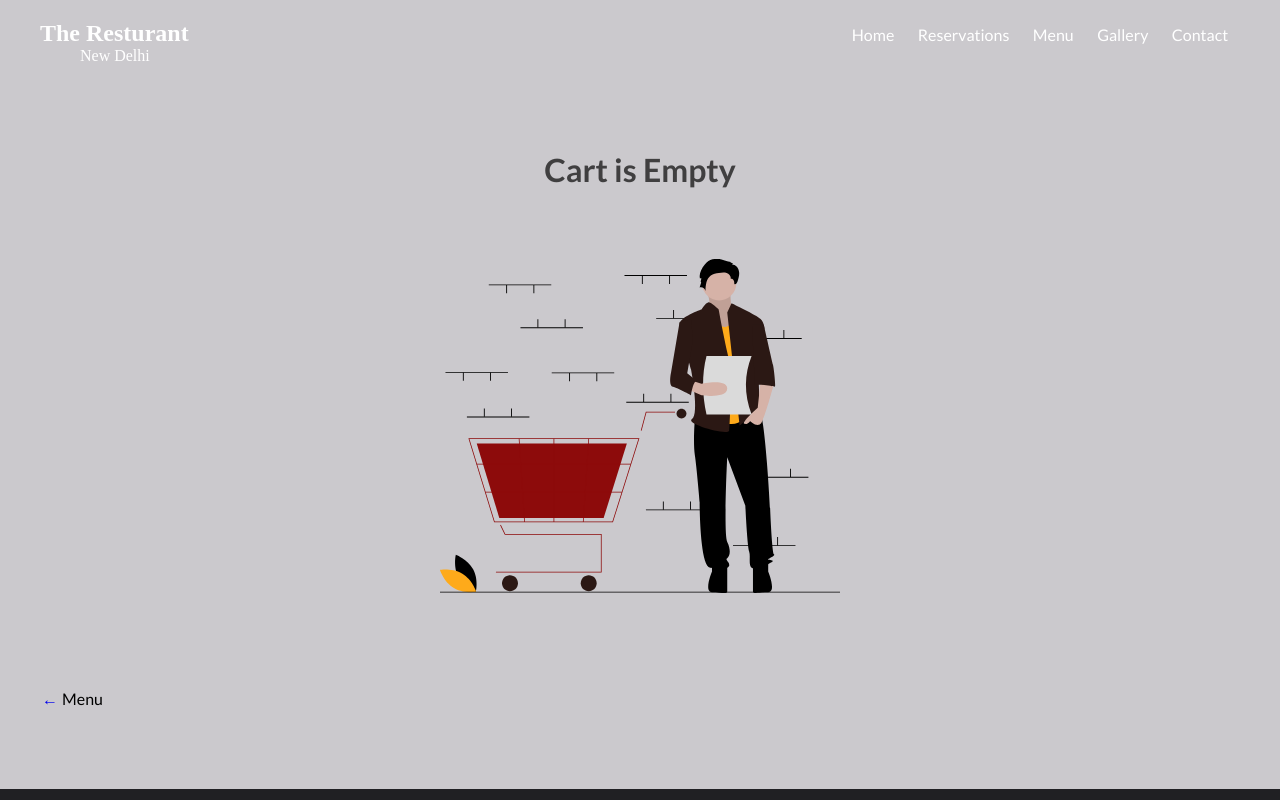
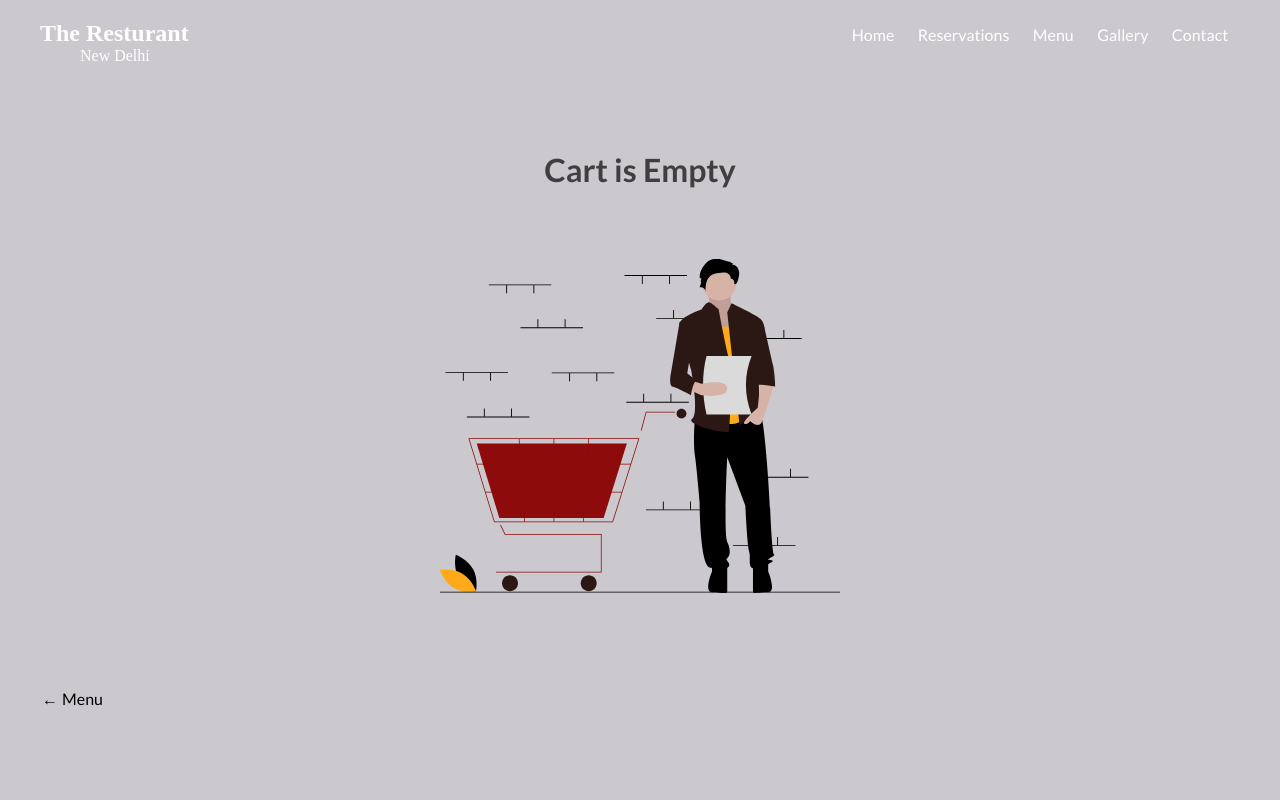
Before and after one commit to Aksharmeet/react-resturant, a React (Create React App) app: page /Order in a window 1280 px wide. Shown: the top 800 px of the page. Built offline with nearby package versions, Linux system fonts and the light colour scheme; a web font is replaced by a local one.

Commit message:
changes on order page

```diff
--- a/src/pages/Menu/Order.js
+++ b/src/pages/Menu/Order.js
@@ -59,7 +59,7 @@ function Order(props) {
                 </TotalAmounte>
                 <NavLink to="/Menu">
                         <GoBack>
-                        <div>&larr;</div>
+                        <div className='arrow'>&larr;</div>
                         <p>Menu</p>
                         </GoBack>
                 </NavLink>
@@ -94,7 +94,10 @@ const Main =styled.div`
     padding:100px 40px;
     color:#000000af;
 
-
+    a{
+        text-decoration:none;
+        color:#000;
+     }
 
 `
 const MainCart = styled.div`
@@ -215,15 +218,19 @@ const GoBack = styled.div`
    align-items:baseline;
    width:65px;
    margin:0;
-   position:absolute;
-   top:0;
+   transition:transform .2s ;
    p{
     color:#000;
-    text-decoration:none;
     font-size:1rem;
-    transition:font-size .2s ;
+
+    }
     :hover{
-        font-size:1.06rem;
+        transform:translateX(-4px);
+    }
+
+    .arrow{
+      width:100%:
+
     }
 }
 
```
